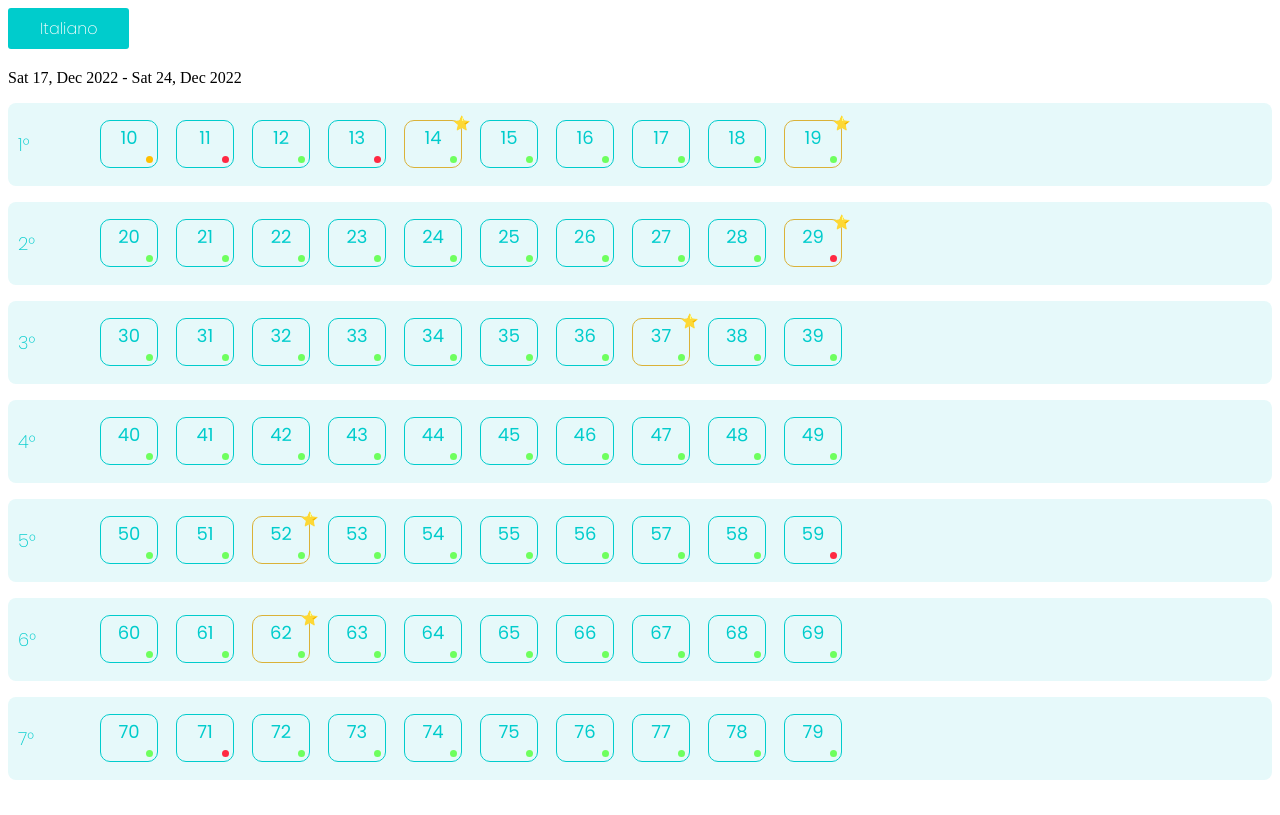
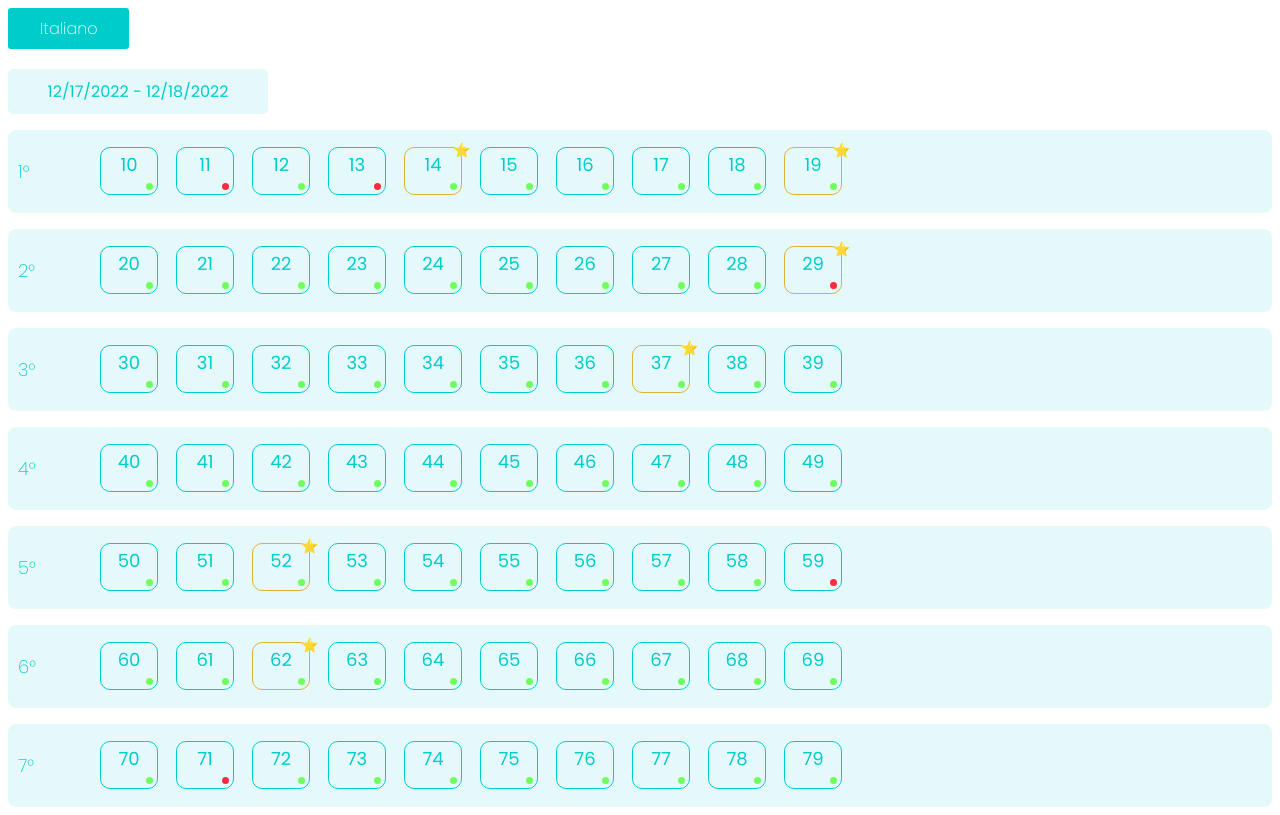
Before and after one commit to mauriziopodda/hotel-rooms-manager, a React (Vite) app: page / in a window 1280 px wide. Built offline with nearby package versions, Linux system fonts and the light colour scheme.

Commit message:
Add date range picker

```diff
--- a/package.json
+++ b/package.json
@@ -14,6 +14,7 @@
     "jotai": "^1.11.2",
     "moment": "^2.29.4",
     "react": "^18.2.0",
+    "react-datepicker": "^4.8.0",
     "react-dom": "^18.2.0",
     "zod": "^3.20.2"
   },
--- a/src/atoms/period.ts
+++ b/src/atoms/period.ts
@@ -10,6 +10,6 @@ export const periodAtom = atom<PeriodType>(
     ? (JSON.parse(sessionPeriod) as PeriodType)
     : {
         start: moment(new Date()).format('YYYY-MM-DD'),
-        end: moment(new Date()).add(7, 'days').format('YYYY-MM-DD'),
+        end: moment(new Date()).add(1, 'days').format('YYYY-MM-DD'),
       }
 )
--- a/src/components/period_selector.tsx
+++ b/src/components/period_selector.tsx
@@ -1,21 +1,62 @@
-import React from 'react'
+import React, { useState } from 'react'
 import moment from 'moment'
 import usePeriod from '../hooks/usePeriod'
+import DatePicker from 'react-datepicker'
+
+import 'react-datepicker/dist/react-datepicker.css'
+import { commonStyles, palette, styled } from './styled/common'
+
+const DateRangeInput = styled('input', {
+  ...commonStyles,
+  width: 220,
+  border: 'none',
+  cursor: 'pointer',
+  '-webkit-user-select': 'none' /* Safari */,
+  '-ms-user-select': 'none' /* IE 10 and IE 11 */,
+  userSelect: 'none' /* Standard syntax */,
+  backgroundColor: palette.primaryLight,
+  borderRadius: 5,
+  textAlign: 'center',
+  padding: '10px 20px',
+  color: palette.primary,
+  fontWeight: 400,
+})
 
 export const PeriodSelector = () => {
-  const { datesFormat, period } = usePeriod()
+  const { datesFormat, period, setPeriod } = usePeriod()
 
-  const showSingleDate =
-    moment(period.start).format('YYYYMMDD') ===
-    moment(period.end).format('YYYYMMDD')
+  const [dateRange, setDateRange] = useState([
+    moment(period.start).toDate(),
+    moment(period.end).toDate(),
+  ])
+
+  const [startDate, endDate] = dateRange
+
+  const handleOnChange = (update: Date[]) => {
+    const start = moment(update[0]).format('YYYY-MM-DD')
+    const end =
+      update[1] && update[1] > update[0]
+        ? moment(update[1]).format('YYYY-MM-DD')
+        : moment(update[0]).format('YYYY-MM-DD')
+    setPeriod({
+      start,
+      end,
+    })
+    setDateRange(update)
+  }
 
   return (
     <div>
-      {showSingleDate
-        ? `${moment(period.start).format(datesFormat)}`
-        : `${moment(period.start).format(datesFormat)} - ${moment(
-            period.end
-          ).format(datesFormat)}`}
+      <DatePicker
+        dateFormat={datesFormat}
+        customInput={<DateRangeInput />}
+        selectsRange={true}
+        startDate={startDate}
+        endDate={endDate}
+        minDate={new Date()}
+        onChange={handleOnChange}
+        isClearable={false}
+      />
     </div>
   )
 }
--- a/src/components/rooms_list.tsx
+++ b/src/components/rooms_list.tsx
@@ -1,4 +1,6 @@
-import React, { FC } from 'react'
+import { useAtomValue } from 'jotai'
+import React, { FC, useEffect } from 'react'
+import { periodAtom } from '../atoms/period'
 import { RoomType } from '../atoms/rooms'
 import useRooms, { RoomReservationStatusType } from '../hooks/useRooms'
 import useTranslator from '../hooks/useTranslator'
@@ -44,6 +46,7 @@ export const RoomsList: FC<RoomsListPropsType> = ({
       : undefined
   )
   const { translations: t } = useTranslator()
+
   return (
     <>
       {floors.map((floor) => {
--- a/src/hooks/useRooms.ts
+++ b/src/hooks/useRooms.ts
@@ -101,7 +101,7 @@ const useRooms = (options?: {
         console.log('Error occured when fetching rooms')
       }
     })()
-  }, [])
+  }, [period, calculateReservationStatus, genericSearch, genericSort])
 
   return {
     floors,
--- a/src/manager.config.ts
+++ b/src/manager.config.ts
@@ -4,8 +4,8 @@ const availableLocales = z.union([z.literal('en-US'), z.literal('it-IT')])
 export type LocalesType = z.infer<typeof availableLocales>
 
 const possibleDateFormats = z.union([
-  z.literal('DD/MM/YYYY'),
-  z.literal('ddd DD, MMM YYYY'),
+  z.literal('dd/MM/yyyy'),
+  z.literal('MM/dd/yyyy'),
 ])
 export type DateFormatsType = z.infer<typeof possibleDateFormats>
 
@@ -29,10 +29,10 @@ export type preferredDatesFormats = {
 
 export const managerConfig: ManagerConfigType = {
   defaultLocale: 'en-US',
-  defaultDateFormat: 'ddd DD, MMM YYYY',
+  defaultDateFormat: 'MM/dd/yyyy',
   partiallyAvailableLimit: 3,
   preferredDateFormat: [
-    { locale: 'en-US', preferredDateFormat: 'ddd DD, MMM YYYY' },
-    { locale: 'it-IT', preferredDateFormat: 'DD/MM/YYYY' },
+    { locale: 'en-US', preferredDateFormat: 'MM/dd/yyyy' },
+    { locale: 'it-IT', preferredDateFormat: 'dd/MM/yyyy' },
   ],
 }
```
Also changed, not shown: 1 other file (tests, documents, lock files or other folders).
